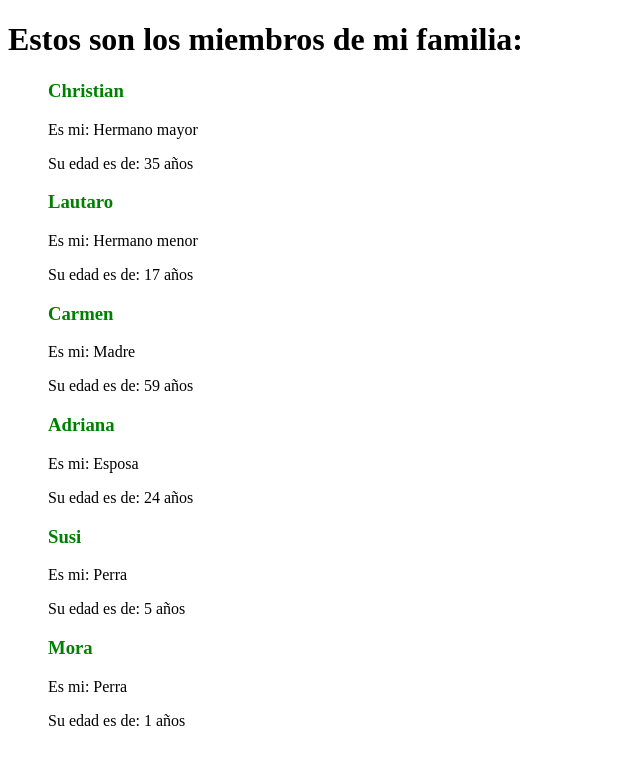
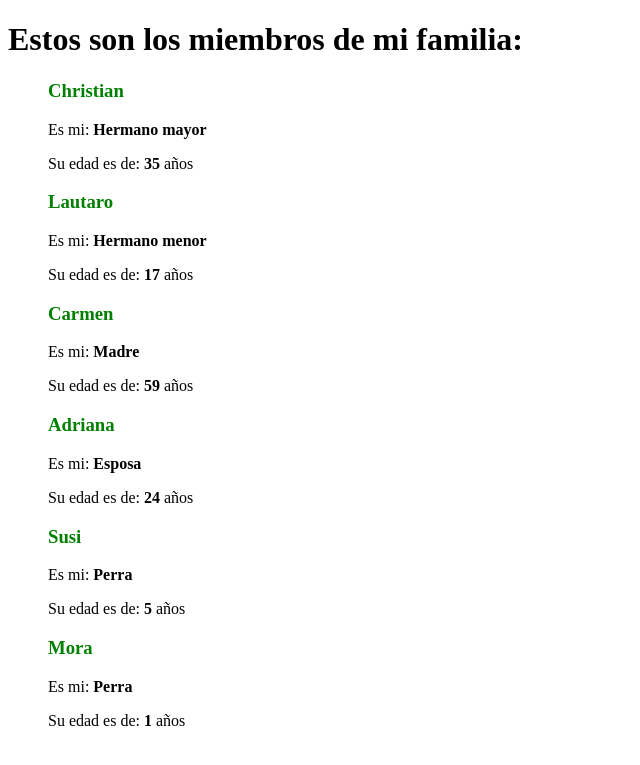
Before and after one commit to msosa1/ProyectoCoder, a Django app: page /family/ in a window 1280 px wide. Shown: the top 765 px of the page, without its empty margins (0-640 px from the left). Run offline with Django 4.2, Linux system fonts and the light colour scheme; data comes from the database, SQL or seed files in the repository.

Commit message:
add some changes on template

```diff
--- a/django_project/templates/familiares.html
+++ b/django_project/templates/familiares.html
@@ -7,12 +7,12 @@
     <title>Document</title>
 </head>
 <body>
-    <h1>Estos son los miembros de mi familia: </h1>
+    <h1> <b></b>Estos son los miembros de mi familia:</b> </h1>
     <ul>
     {% for member in family_members %}
-        <p><h3 style="color: green;" >{{ member.name }}</h3></p>
-        <p>Es mi:  {{ member.relationship }}</p>
-        <p>Su edad es de:  {{ member.age }} años</p>
+        <p> <b><h3 style="color: green;" >{{ member.name }}</h3> </b> </p>
+        <p>Es mi: <b>  {{ member.relationship }} </b></p>
+        <p>Su edad es de:  <b> {{ member.age }} </b>años</p>
 
     {% endfor %}
     </ul>
```
